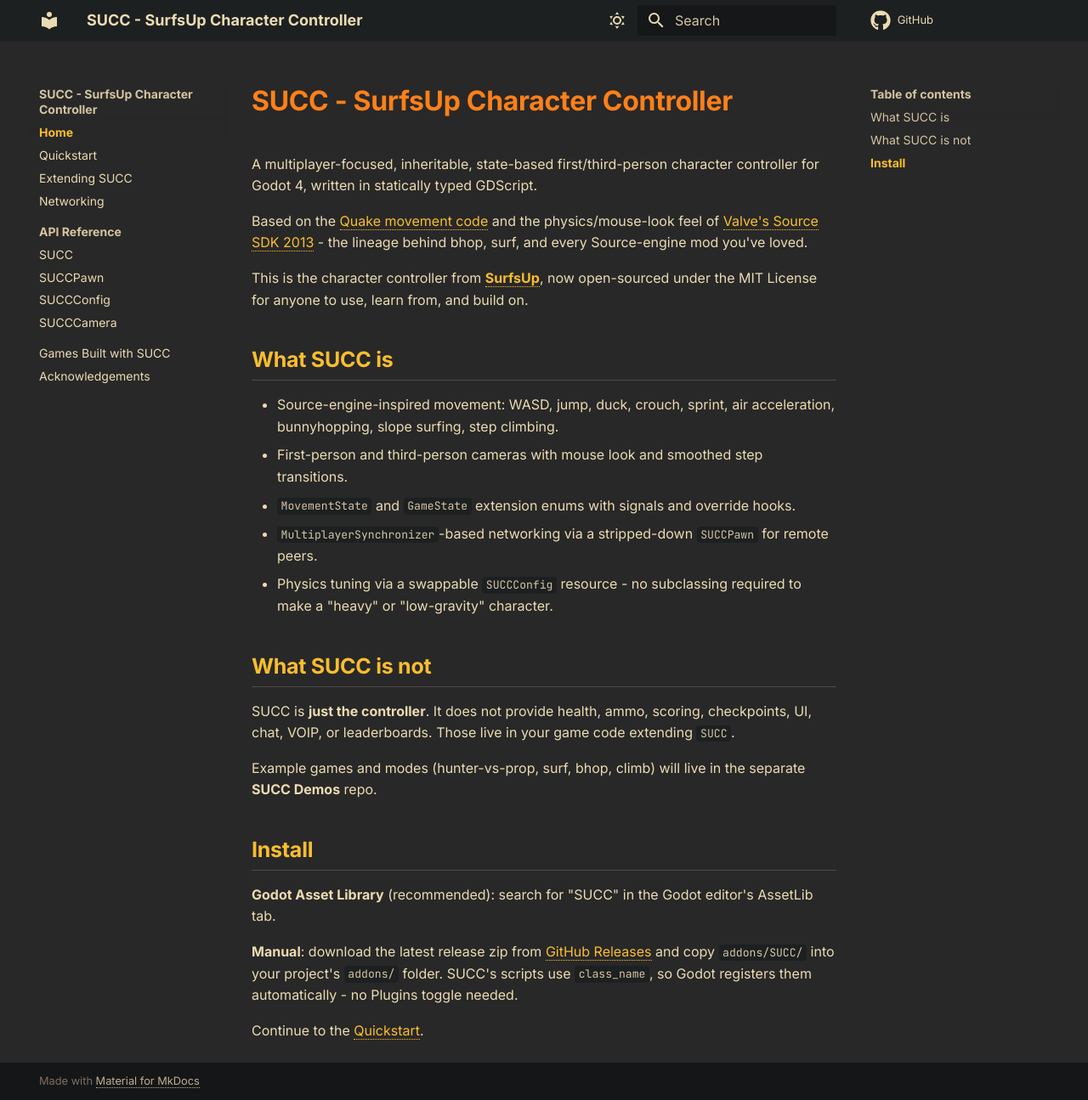
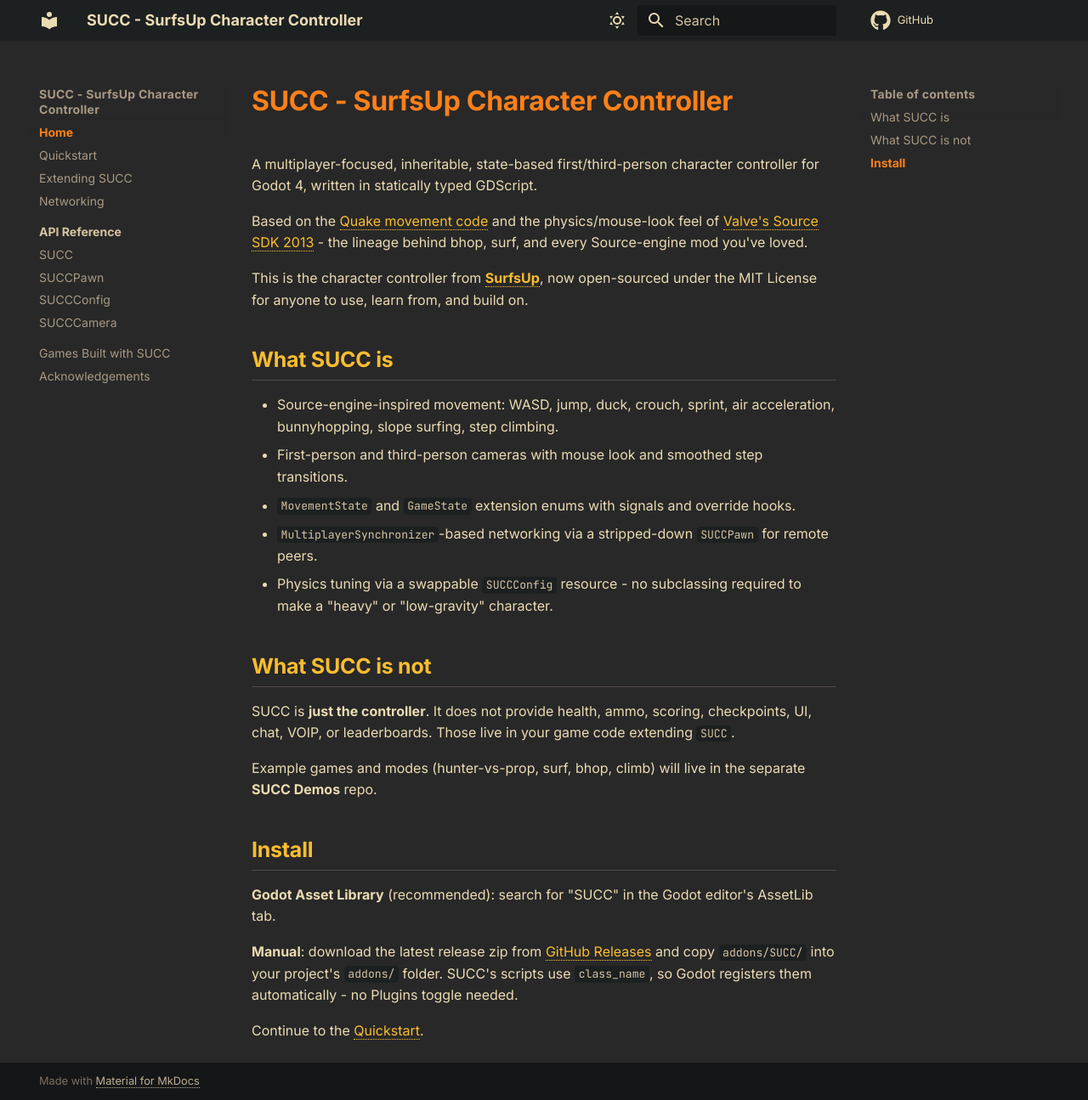
Before and after one commit to bearlikelion/SUCC, an MkDocs documentation site: the page built from docs/index.md, in a window 1280 px wide and 1295 px high. Shown: the whole window at 85% size. Built offline with MkDocs 1.6.1 and Material for MkDocs 9.7.7, drawn with Linux system fonts in a browser that asks for light colours; comment, search, counter and statistics services are not loaded.

Commit message:
docs theme update

```diff
--- a/docs/stylesheets/gruvbox.css
+++ b/docs/stylesheets/gruvbox.css
@@ -211,9 +211,34 @@
 	box-shadow: 0 0 0.2rem rgba(0,0,0,0.2);
 }
 
-/* Sidebar nav active highlight */
+/* Sidebar + table of contents: dim so body text reads as primary */
+[data-md-color-scheme="gruvbox-dark"] .md-nav__link,
+[data-md-color-scheme="gruvbox-dark"] .md-nav__title {
+	color: var(--gb-light4);
+}
+[data-md-color-scheme="gruvbox-dark"] .md-nav__link:hover {
+	color: var(--gb-light2);
+}
+
+[data-md-color-scheme="gruvbox-light"] .md-nav__link,
+[data-md-color-scheme="gruvbox-light"] .md-nav__title {
+	color: var(--gb-dark4);
+}
+[data-md-color-scheme="gruvbox-light"] .md-nav__link:hover {
+	color: var(--gb-dark2);
+}
+
+/* Section headings in the sidebar stay readable but quiet */
+.md-nav__title {
+	font-weight: 700;
+	letter-spacing: 0.02em;
+}
+
+/* Active / current page link keeps the accent pop */
 .md-nav__link--active,
+.md-nav__link--active > .md-nav__link,
+.md-nav__item--active > .md-nav__link,
 .md-nav__link:active {
-	color: var(--md-accent-fg-color);
+	color: var(--md-accent-fg-color) !important;
 	font-weight: 600;
 }
```
